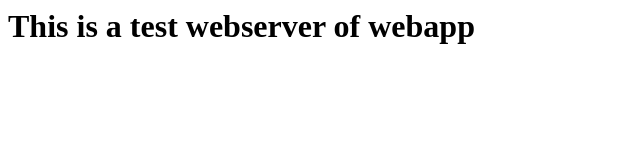
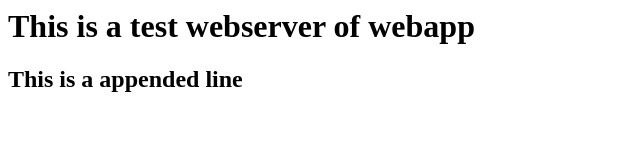
Before and after one commit to amodmodak/webapp, a plain HTML site: page index.html in a window 1280 px wide. Shown: the whole page, without its empty margins (0-640 px from the left). Drawn offline with Linux system fonts and the light colour scheme.

Commit message:
idea change

```diff
--- a/index.html
+++ b/index.html
@@ -1 +1,2 @@
 <H1>This is a test webserver of webapp</H1>
+<H2>This is a appended line </H1>
```
